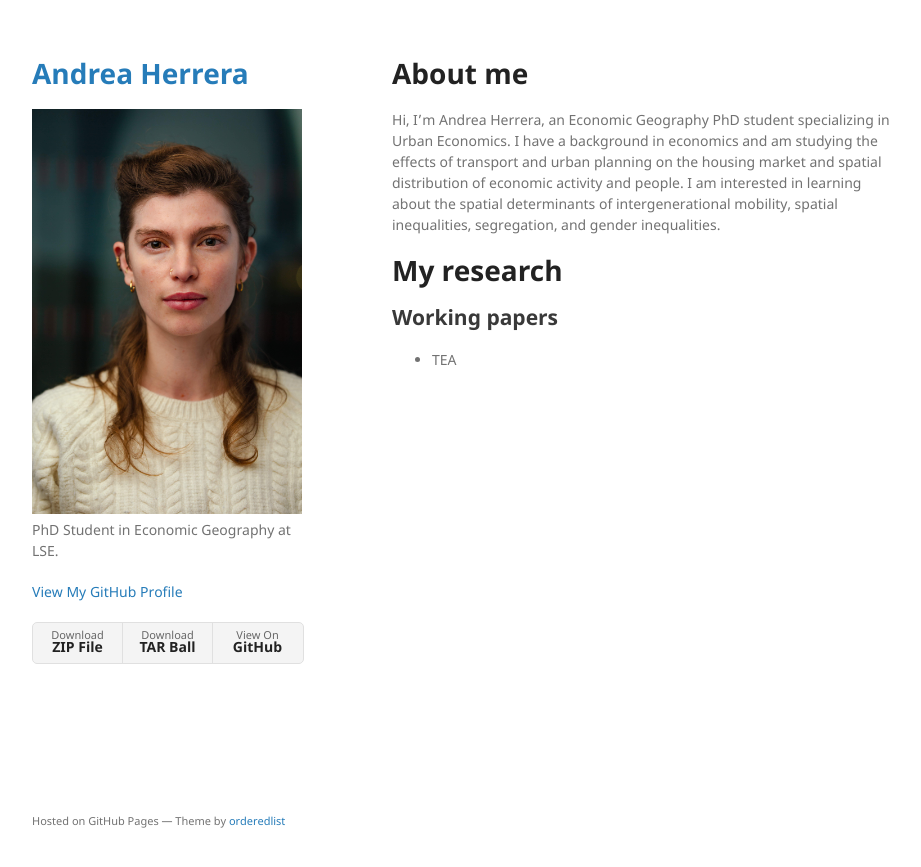
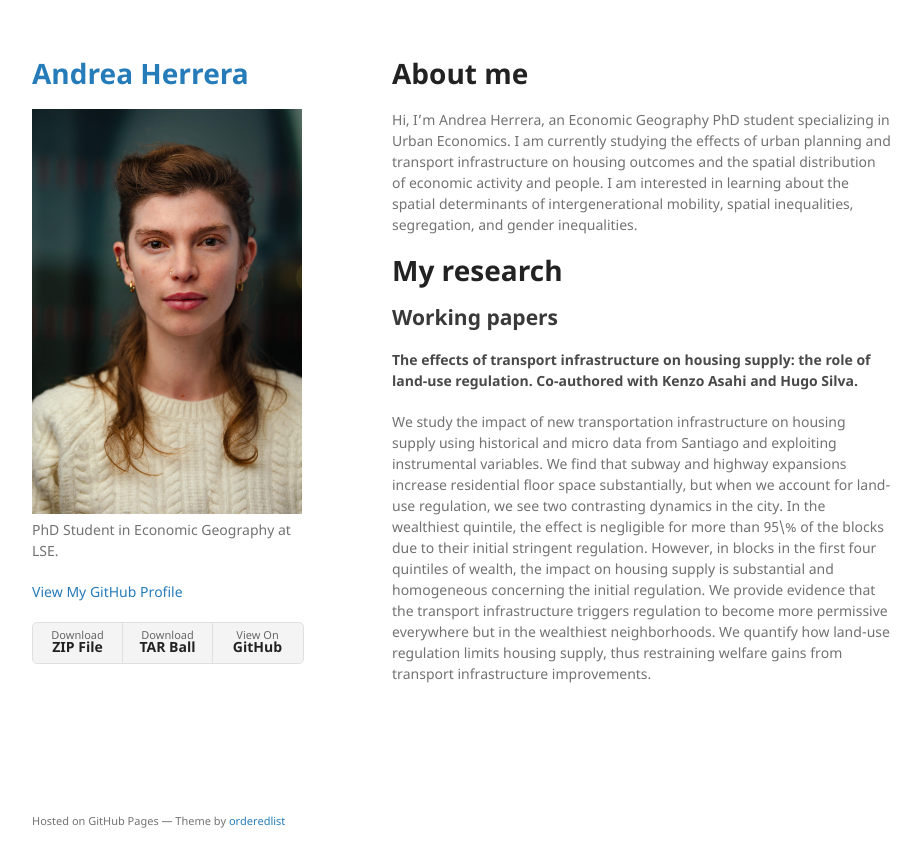
Before and after one commit to aaherrerab/aaherrerab.github.io, a Jekyll site: the page built from index.md, in a window 1280 px wide. Shown: the top 867 px of the page, without its empty margins (178-1099 px from the left). Built offline with Jekyll 4.4.1, drawn with Linux system fonts in a browser that asks for light colours; our own code applies the rules of GitHub Pages for plain Markdown files.

Commit message:
Update index.md

```diff
--- a/index.md
+++ b/index.md
@@ -4,8 +4,11 @@ layout: default
 
 # About me
 
-Hi, I'm Andrea Herrera, an Economic Geography PhD student specializing in Urban Economics. I have a background in economics and am studying the effects of transport and urban planning on the housing market and spatial distribution of economic activity and people. I am interested in learning about the spatial determinants of intergenerational mobility, spatial inequalities, segregation, and gender inequalities.
+Hi, I'm Andrea Herrera, an Economic Geography PhD student specializing in Urban Economics. I am currently studying the effects of urban planning and transport infrastructure on housing outcomes and the spatial distribution of economic activity and people. I am interested in learning about the spatial determinants of intergenerational mobility, spatial inequalities, segregation, and gender inequalities.
 
 # My research
 ## Working papers
-* TEA
+#### The effects of transport infrastructure on housing supply: the role of land-use regulation. Co-authored with Kenzo Asahi and Hugo Silva.
+
+
+We study the impact of new transportation infrastructure on housing supply using historical and micro data from Santiago and exploiting instrumental variables. We find that subway and highway expansions increase residential floor space substantially, but when we account for land-use regulation, we see two contrasting dynamics in the city. In the wealthiest quintile, the effect is negligible for more than 95\% of the blocks due to their initial stringent regulation. However, in blocks in the first four quintiles of wealth, the impact on housing supply is substantial and homogeneous concerning the initial regulation. We provide evidence that the transport infrastructure triggers regulation to become more permissive everywhere but in the wealthiest neighborhoods. We quantify how land-use regulation limits housing supply, thus restraining welfare gains from transport infrastructure improvements.
```
